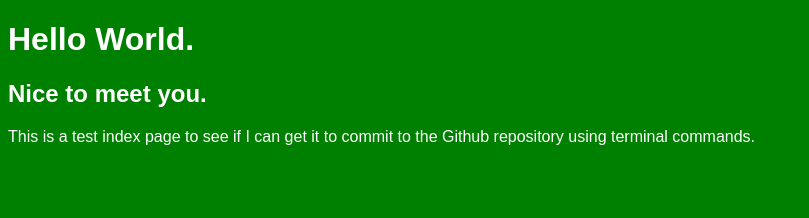
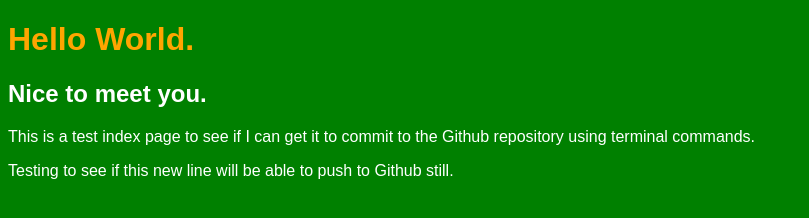
Before and after one commit to eddiebarkman/github-practice, a plain HTML site: page index.html in a window 1280 px wide. Shown: the whole page, without its empty margins (0-809 px from the left). Drawn offline with Linux system fonts and the light colour scheme.

Commit message:
Trying to make sure every thing is pushing correctly to Github

```diff
--- a/css/style.css
+++ b/css/style.css
@@ -3,3 +3,7 @@ body{
     color:white;
     font-family: sans-serif;
 }
+
+h1{
+    color:orange;
+}
--- a/index.html
+++ b/index.html
@@ -9,5 +9,6 @@
 <h1>Hello World.</h1>
 <h2>Nice to meet you.</h2>
 <p>This is a test index page to see if I can get it to commit to the Github repository using terminal commands.</p>
+<p>Testing to see if this new line will be able to push to Github still.</p>
   </body>
 </html>
```
Also changed, not shown: 1 other file.
